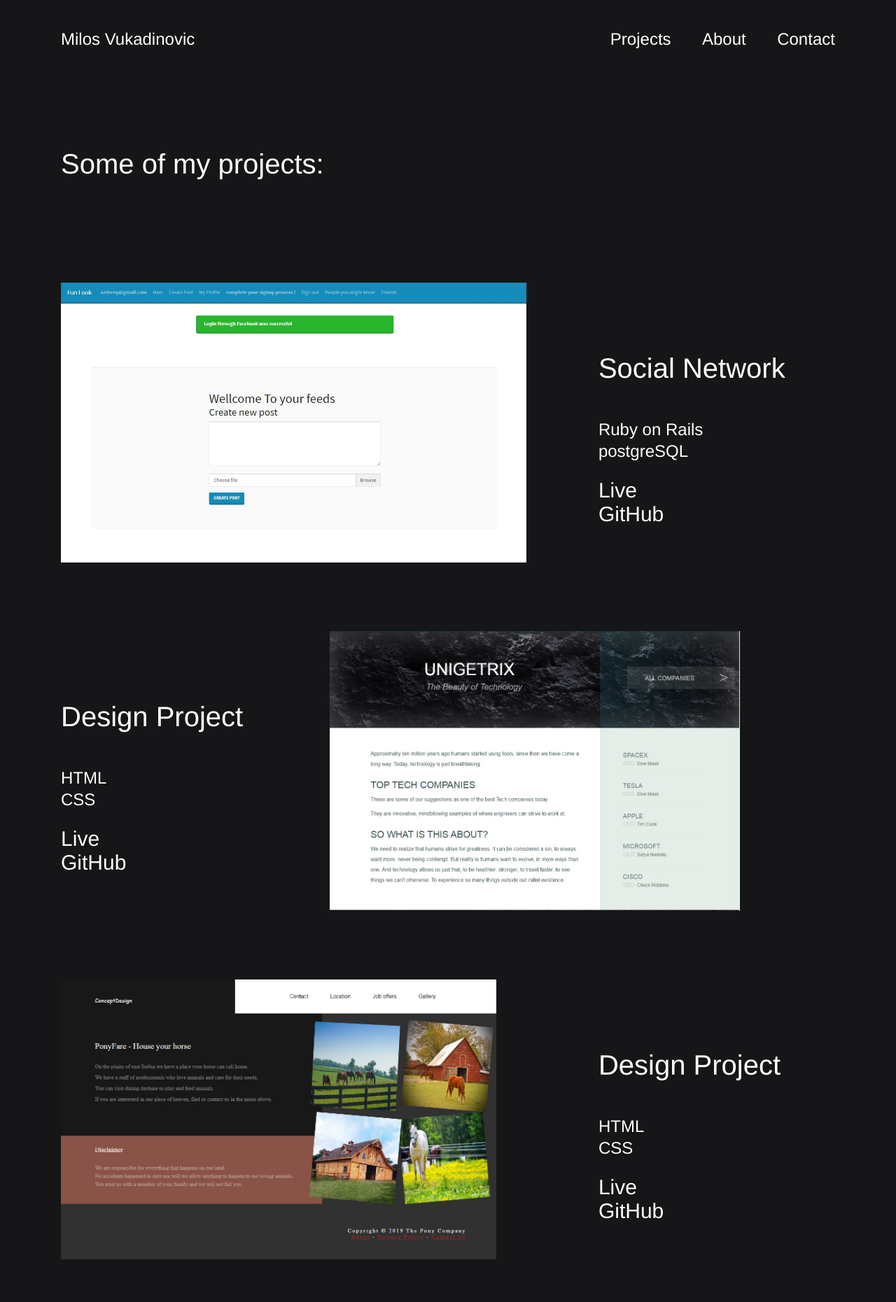
After one commit to milosvukadinovic/portfolio, a PHP site: page /projects.html in a window 1280 px wide. The commit adds this page. Shown: the top 1861 px of the page at 70% size. Run offline with PHP 8.4, Linux system fonts and the light colour scheme.

Commit message:
Projects page

```diff
--- a/about.html
+++ b/about.html
@@ -23,6 +23,7 @@
               <li><a href="./index.html" title="Home" class="type-white">Milos Vukadinovic</a></li>
             </div>
             <div class="col-9 col-8-sm align-r">
+                <li><a href="./projects.html" title="Hello" class="type-white">Projects</a></li>
               <li><a href="./about.html" title="Work" class="type-white">About</a></li>
               <li><a href="./contact.html" title="Hello" class="type-white">Contact</a></li>
             </div>
--- a/contact.html
+++ b/contact.html
@@ -12,7 +12,7 @@
                 <link rel="stylesheet" href="css/simple-grid.css">
                 <link rel="stylesheet" href="css/main.css">
                 <link rel="icon" href="img/logo.png">
-                <title>About - Milos Vukadinovic | Portfolio</title>
+                <title>Contact - Milos Vukadinovic | Portfolio</title>
                 <meta name="description" content="Milos Vukadinovic is a full-stack web developer.">
               </head>
 <body class="dark">
@@ -23,6 +23,7 @@
                       <li><a href="./index.html" title="Home" class="type-white">Milos Vukadinovic</a></li>
                     </div>
                     <div class="col-9 col-8-sm align-r">
+                        <li><a href="./projects.html" title="Hello" class="type-white">Projects</a></li>
                       <li><a href="./about.html" title="Work" class="type-white">About</a></li>
                       <li><a href="./contact.html" title="Hello" class="type-white">Contact</a></li>
                     </div>
--- a/css/main.css
+++ b/css/main.css
@@ -8,6 +8,47 @@
 .footerText{
   margin-top:0px!important;
 }
+}
+
+.ss1{
+  background-image: url(../img/Screenshot_1.jpg);
+    background-repeat: no-repeat;
+    background-size: contain;
+    height: 400px;
+    width: 100%;
+    margin-top: 30px;
+}
+.ss2{
+  background-image: url('../img/Screenshot_2.jpg');
+  background-repeat: no-repeat;
+    background-size: contain;
+    height: 400px;
+    width: 100%;
+    margin-top: 30px;
+}
+.ss3{
+  background-image: url('../img/Screenshot_3.jpg');
+  background-repeat: no-repeat;
+    background-size: contain;
+    height: 400px;
+    width: 100%;
+    margin-top: 30px;
+}
+.ss4{
+  background-image: url('../img/Screenshot_4.jpg');
+  background-repeat: no-repeat;
+    background-size: contain;
+    height: 400px;
+    width: 100%;
+    margin-top: 30px;
+}
+.ss5{
+  background-image: url('../img/Screenshot_5.jpg');
+  background-repeat: no-repeat;
+    background-size: contain;
+    height: 400px;
+    width: 100%;
+    margin-top: 30px;
 }
 @media only screen and (max-width: 940px) {
   .img-about-2{
--- a/index.html
+++ b/index.html
@@ -24,6 +24,7 @@
           <li><a href="./index.html" title="Home" class="type-white">Milos Vukadinovic</a></li>
         </div>
         <div class="col-9 col-8-sm align-r">
+            <li><a href="./projects.html" title="Hello" class="type-white">Projects</a></li>
           <li><a href="./about.html" title="Work" class="type-white">About</a></li>
           <li><a href="./contact.html" title="Hello" class="type-white">Contact</a></li>
         </div>
--- /dev/null
+++ b/projects.html
@@ -0,0 +1,116 @@
+
+<!DOCTYPE html>
+<html>
+    <head>
+        <meta charset="utf-8">
+        <meta name="viewport" content="width=device-width, initial-scale=1.0">
+        <meta property="og:title" content="Milos Vukadinovic">
+        <meta property="og:description" content="Milos Vukadinovic is a full-stack web developer.">
+        <meta property="og:type" content="website">
+        <meta property="og:site_name" content="Milos Vukadinovic">
+        <link rel="stylesheet" href="css/reset.css">
+        <link rel="stylesheet" href="css/simple-grid.css">
+        <link rel="stylesheet" href="css/main.css">
+        <link rel="icon" href="img/logo.png">
+        <title>Projects - Milos Vukadinovic | Portfolio</title>
+        <meta name="description" content="Milos Vukadinovic is a full-stack web developer.">
+      </head>
+<body class="dark">
+    <section class="navigation">
+        <div class="container">
+          <div class="row">
+            <div class="col-3 col-4-sm">
+              <li><a href="./index.html" title="Home" class="type-white">Milos Vukadinovic</a></li>
+            </div>
+            <div class="col-9 col-8-sm align-r">
+                <li><a href="./projects.html" title="Hello" class="type-white">Projects</a></li>
+              <li><a href="./about.html" title="Work" class="type-white">About</a></li>
+              <li><a href="./contact.html" title="Hello" class="type-white">Contact</a></li>
+            </div>
+          </div>
+        </div>
+      </section>
+      <section>
+  <section>
+    <div class="container">
+      <div class="row">
+        <div class="col-8">
+          <p class="type-white">Some of my projects: </p>
+        </div>
+      </div>
+    </div>
+  </section>
+  <section>
+    <div class="container">
+      <div class="row">
+        <div class="col-8 col-10-sm makeSmaller">
+                <div class="ss1"></div>
+        </div>
+        <div class="col-4 col-10-sm">
+            <p class="type-white footerText">Social Network </p>
+            <p class="smaller type-white label">Ruby on Rails <br/>postgreSQL</p>
+            <a class="smaller type-white label" href="https://funlook.herokuapp.com/" >Live</a><br/><a class="smaller type-white footerText" href="https://github.com/azdrenymeri/social-network">GitHub</a>
+        </div>
+      </div>
+    </div>
+  </section>
+  <section>
+        <div class="container">
+          <div class="row">
+            <div class="col-4 col-10-sm">
+                <p class="type-white footerText">Design Project </p>
+                <p class="smaller type-white label">HTML <br/> CSS</p>
+                <a class="smaller type-white label" href="https://design-technology-milos.herokuapp.com/" >Live</a><br/><a class="smaller type-white footerText" href="https://github.com/milosvukadinovic/Design-Project">GitHub</a>
+            </div>
+            <div class="col-8 col-10-sm makeSmaller">
+                    <div class="ss4"></div>
+            </div>
+          </div>
+        </div>
+      </section>
+      <section>
+            <div class="container">
+              <div class="row">
+                <div class="col-8 col-10-sm makeSmaller">
+                        <div class="ss5"></div>
+                </div>
+                <div class="col-4 col-10-sm">
+                    <p class="type-white footerText">Design Project </p>
+                    <p class="smaller type-white label">HTML <br/>CSS</p>
+                    <a class="smaller type-white label" href="https://barn-milos.herokuapp.com/" >Live</a><br/><a class="smaller type-white footerText" href="https://github.com/milosvukadinovic/Design-Barn">GitHub</a>
+                </div>
+              </div>
+            </div>
+          </section>
+          <section>
+      <section>
+            <div class="container">
+              <div class="row">
+                <div class="col-4 col-10-sm">
+                    <p class="type-white footerText">Battleship game </p>
+                    <p class="smaller type-white label">JavaScript</p>
+                    <a class="smaller type-white label" href="https://battleship-milos.herokuapp.com/" >Live</a><br/><a class="smaller type-white footerText" href="https://github.com/milosvukadinovic/Battleship-javascript">GitHub</a>
+                </div>
+                <div class="col-8 col-10-sm makeSmaller">
+                        <div class="ss2"></div>
+                </div>
+              </div>
+            </div>
+          </section>
+
+                    <div class="container">
+                      <div class="row">
+                        <div class="col-8 col-10-sm makeSmaller">
+                                <div class="ss3"></div>
+                        </div>
+                        <div class="col-4 col-10-sm">
+                            <p class="type-white footerText">Bookstore </p>
+                            <p class="smaller type-white label">React <br/>Redux</p>
+                            <a class="smaller type-white label" href="https://bookstore-redux.herokuapp.com/" >Live</a><br/><a class="smaller type-white footerText" href="https://github.com/milosvukadinovic/BookStore-Redux">GitHub</a>
+                        </div>
+                      </div>
+                    </div>
+                  </section>
+                  <section>
+              <section>
+</body>
```
Also changed, not shown: img/Screenshot_1.jpg (added), img/Screenshot_2.jpg (added), img/Screenshot_3.jpg (added), img/Screenshot_4.jpg (added), img/Screenshot_5.jpg (added).
